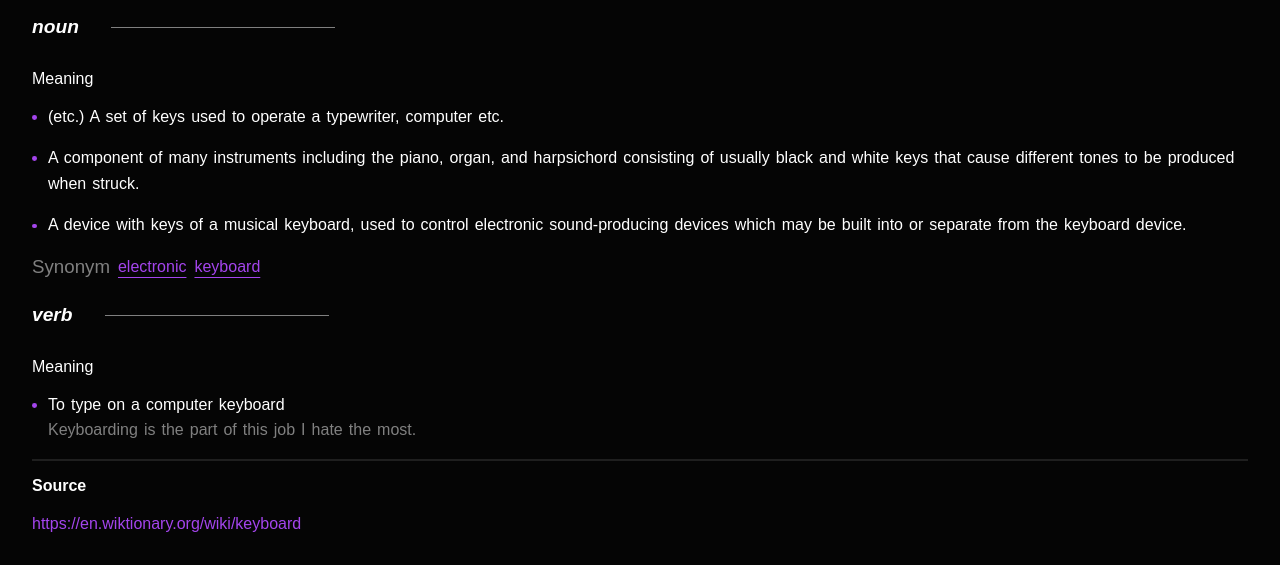
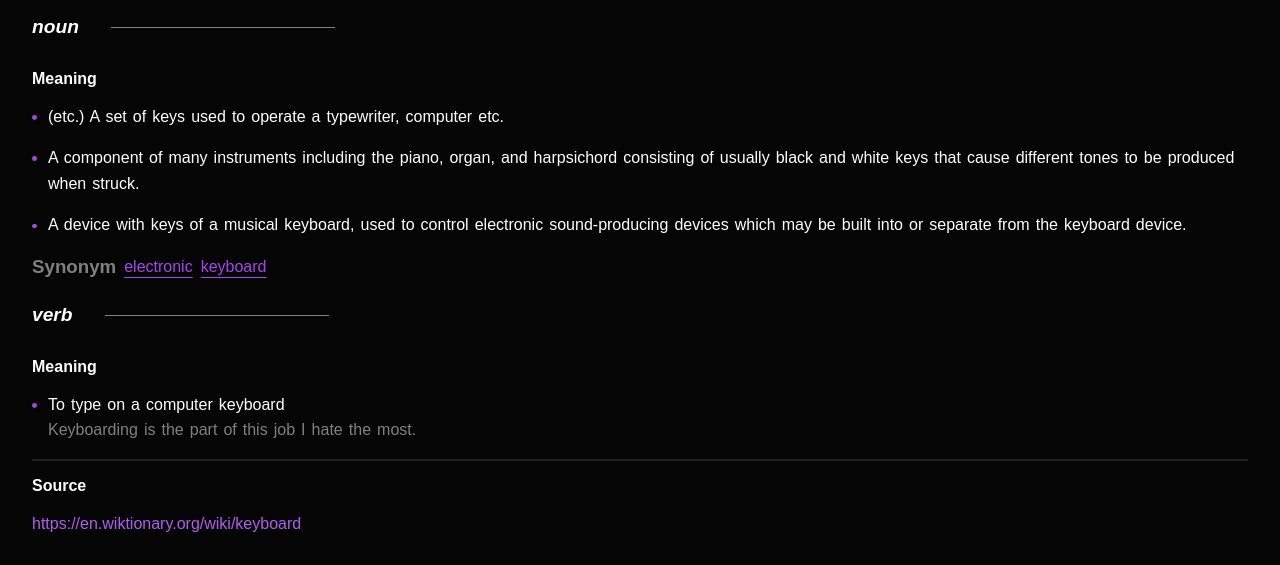
Before and after one commit to isnirvana/Dictionary-web-app, a website built with Parcel: page src/index.html in a window 1280 px wide. Shown: the part 498-1063 px from the top of the page. Built offline with nearby package versions, Linux system fonts and the light colour scheme.

Commit message:
fix(layout) changed the font weight for definition section

```diff
--- a/src/stylesheets/layout.css
+++ b/src/stylesheets/layout.css
@@ -142,7 +142,7 @@ main {
 }
 
 .definition__meaning-label {
-  font-weight: lighter;
+  /* font-weight: lighter; */
   font-size: 1rem;
 }
 
@@ -156,7 +156,7 @@ li {
   margin-left: 1rem;
   line-height: 1.6;
   word-spacing: 0.1rem;
-  font-weight: lighter;
+  /* font-weight: lighter; */
 }
 
 li::before {
@@ -171,7 +171,7 @@ li::before {
 }
 
 .definition__synonym-label {
-  font-weight: lighter;
+  /* font-weight: lighter; */
   color: var(--accent);
 }
 
--- a/src/stylesheets/utilities.css
+++ b/src/stylesheets/utilities.css
@@ -22,7 +22,7 @@ li {
 
 a {
   text-decoration: none;
-  color: var(--primary);
+  color: var(--secondary);
 }
 
 hr {
```
